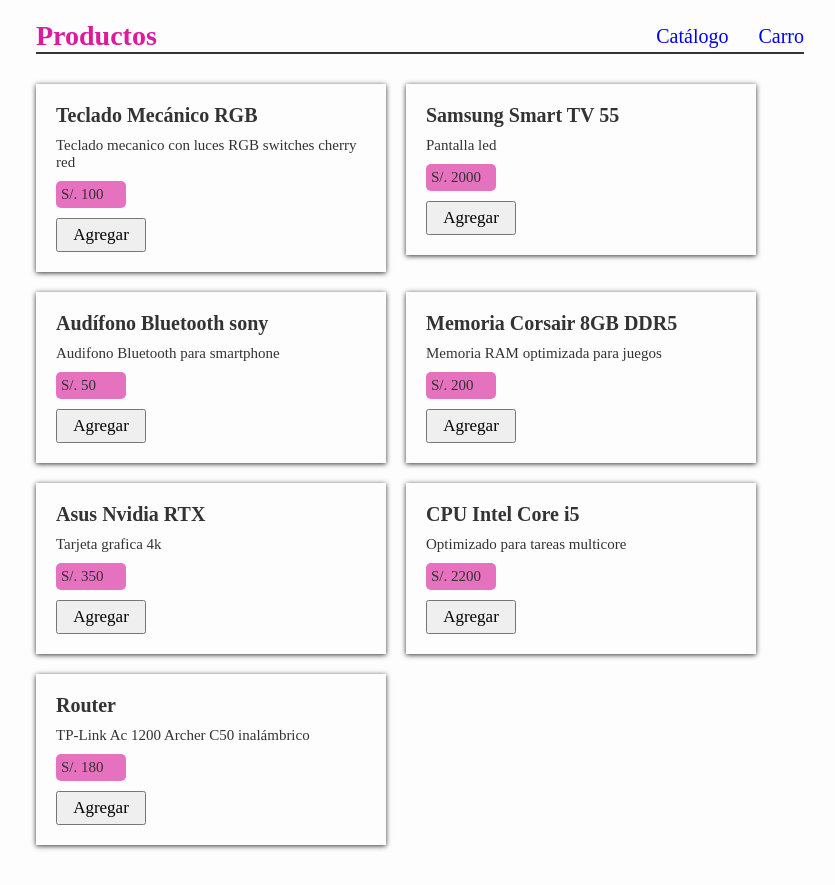
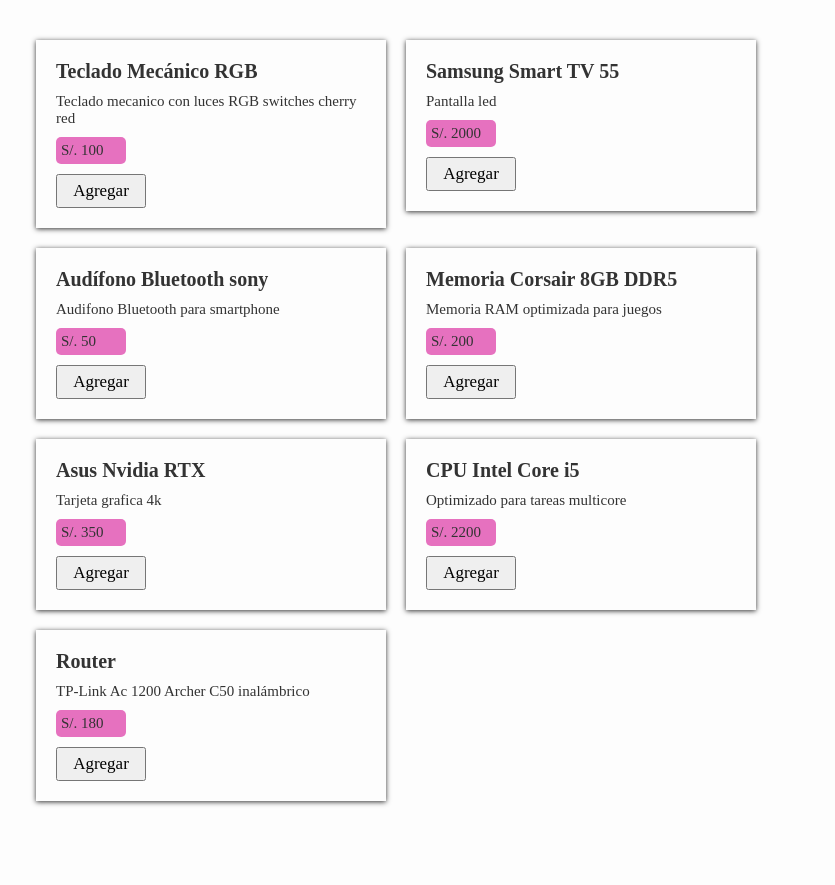
Before and after one commit to MiguelJarecca/car, a React (Vite) app in the folder front/: page /#/catalog in a window 1280 px wide. Before the commit this address led to /catalog. Shown: the whole page, without its empty margins (220-1055 px from the left). After the commit the page ends 841 px from the top, so only its background shows below. Built offline with nearby package versions, Linux system fonts and the light colour scheme.

Commit message:
se cambia a Router Provider

```diff
--- a/front/src/App.jsx
+++ b/front/src/App.jsx
@@ -1,18 +1,40 @@
 import './App.css'
-import { Routes, Route, Navigate } from 'react-router-dom'
+import { Navigate, createHashRouter, RouterProvider } from 'react-router-dom'
 import Product from './components/Product'
 import ShopCart from './components/ShopCart';
 import { useItemsCard } from './hooks/useItemsCart';
-import { NavBar } from './components/NavBar';
+// import { NavBar } from './components/NavBar'
 
 function App() {
 
   const {cartItems, handleAddProductCart, handleDeleteProductCart} = useItemsCard();
 
+  const router = createHashRouter ([
+    {
+      path: "/",
+      element: <Navigate to={'catalog'}/>,
+    },
+    {
+      path: "/catalog",
+      element: <Product  handler={handleAddProductCart}/>,
+    },
+    {
+      path: "/cart",
+      element: cartItems?.length <= 0 ?
+        <h2>No hay productos en el carro de compras</h2>
+        :
+        (
+          <ShopCart cartItems={cartItems} handleDelete={handleDeleteProductCart}/>
+        )
+    }
+  ])
+
   return (
     <div className='container'>
 
-      <NavBar />
+      <RouterProvider router={router}/>
+
+      {/* <NavBar />
 
       <Routes>
         <Route
@@ -29,7 +51,7 @@
             )}
         />
         <Route path='/' element={<Navigate to={'catalog'}/>} />
-      </Routes>
+      </Routes> */}
 
     </div>
   )
```
Also changed, not shown: front/src/main.jsx (+4 -4 lines).
